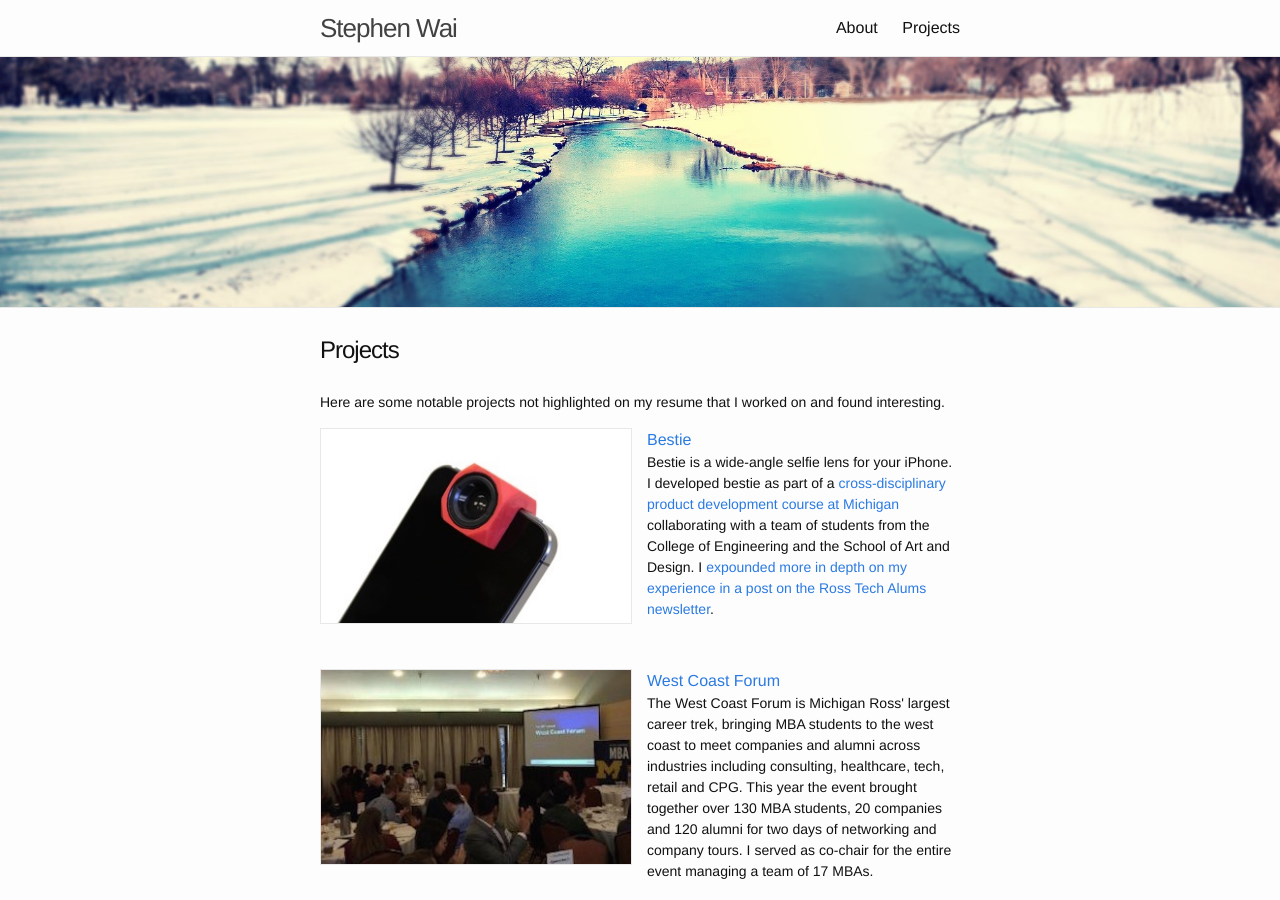
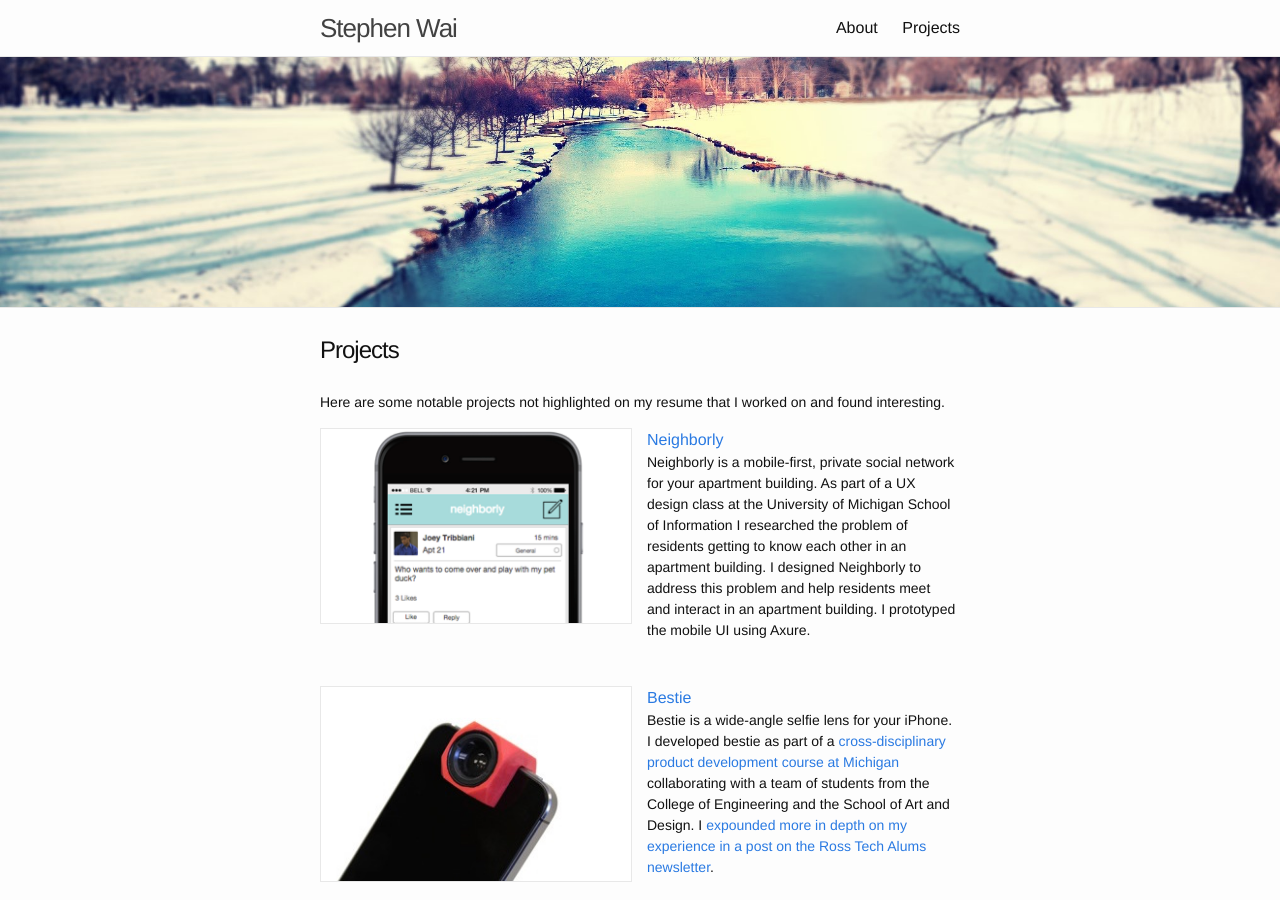
Before and after one commit to swaiing/swaiing.github.io, a Jekyll site: the page built from projects.html, in a window 1280 px wide and 900 px high. Built offline with Jekyll 4.4.1, drawn with Linux system fonts in a browser that asks for light colours; nearby versions of some CDN libraries.

Commit message:
Add Neighborly project

```diff
--- a/projects.html
+++ b/projects.html
@@ -7,6 +7,17 @@ hero: bg3.jpg
 
 <div class="projects">
 <p>Here are some notable projects not highlighted on my resume that I worked on and found interesting.</p>
+
+<div class="project">
+<div class="left">
+    <img src="/images/proj_neighborly.png" alt="Neighborly">
+</div>
+<div class="right">
+<h2><a href="http://frkn74.axshare.com/" target="_blank">Neighborly</a></h2>
+<p>Neighborly is a mobile-first, private social network for your apartment building.  As part of a UX design class at the University of Michigan School of Information I researched the problem of residents getting to know each other in an apartment building.  I designed Neighborly to address this problem and help residents meet and interact in an apartment building.  I prototyped the mobile UI using Axure.
+</p>
+</div>
+</div>
 
 <div class="project">
 <div class="left">
```
Also changed, not shown: images/proj_neighborly.png (added).
